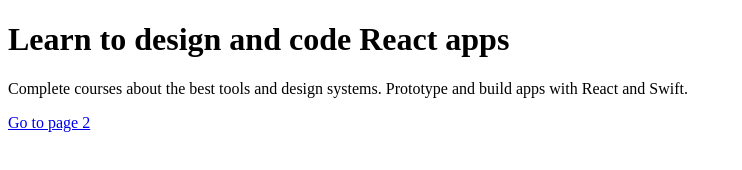
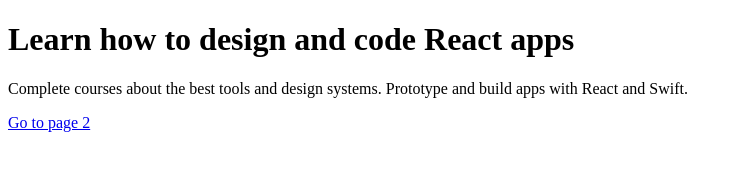
Before and after one commit to iamnastya/react-app, a Gatsby site: page / in a window 1280 px wide. Shown: the whole page, without its empty margins (0-742 px from the left). Built offline with nearby package versions, Linux system fonts and the light colour scheme; Gatsby itself is replaced by a stand-in of ours.

Commit message:
commit 2

```diff
--- a/src/pages/index.js
+++ b/src/pages/index.js
@@ -3,7 +3,7 @@
 
 const IndexPage = () => (
   <div>
-    <h1>Learn to design and code React apps</h1>
+    <h1>Learn how to design and code React apps</h1>
     <p>Complete courses about the best tools and design systems. Prototype and build apps with React and Swift.</p>
     <Link to="/page-2/">Go to page 2</Link>
   </div>
```
